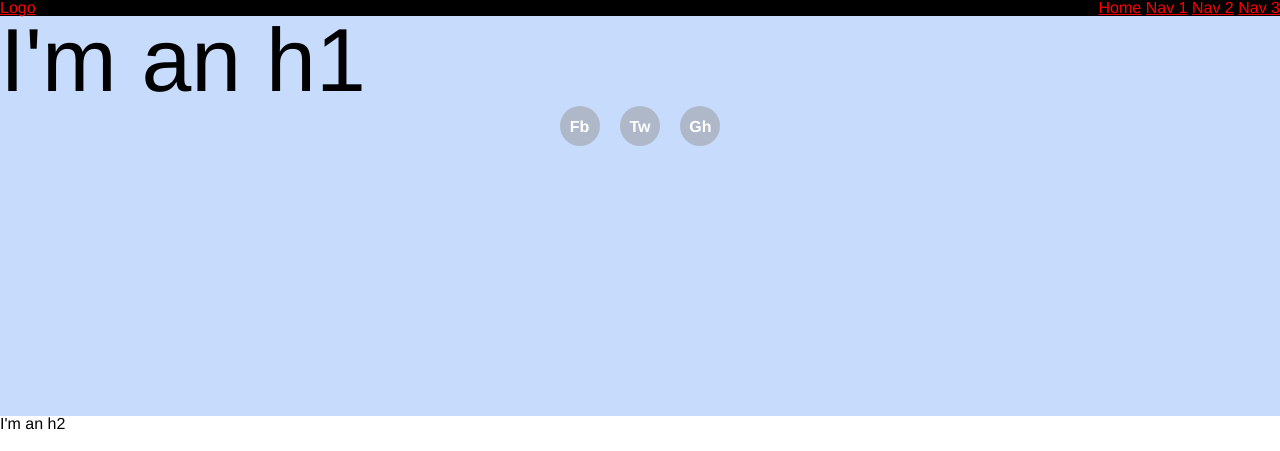
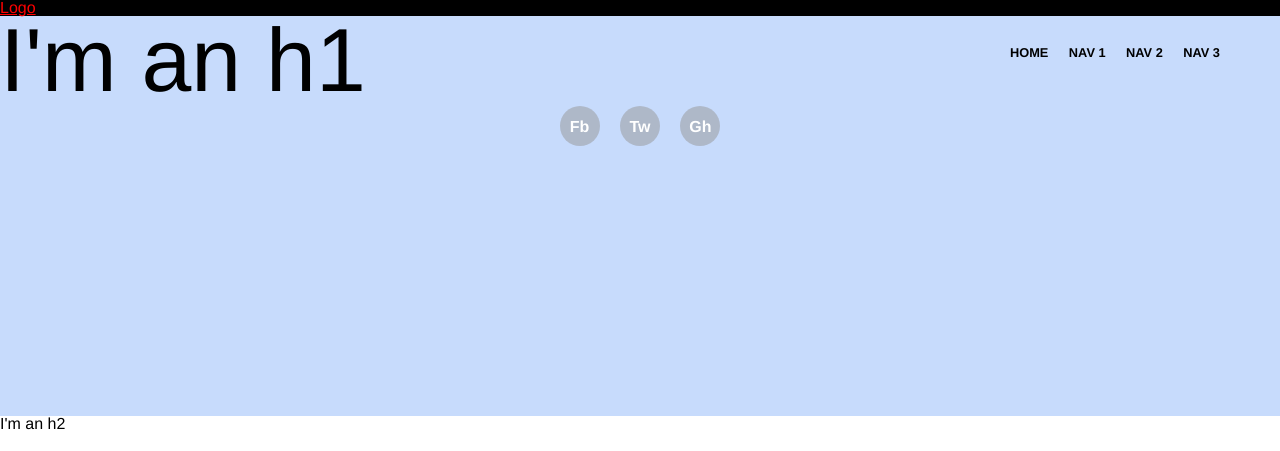
Before and after one commit to ndovu/ndovu.github.io, a plain HTML site: page _site/index.html in a window 1280 px wide. Shown: the top 451 px of the page. Drawn offline with Linux system fonts and the light colour scheme.

Commit message:
Add styles to the navigation

```diff
--- a/_site/css/main.css
+++ b/_site/css/main.css
@@ -16,9 +16,18 @@ a {
 }
 .header-nav {
   float: right;
+  padding: 5.5vh 60px 0 0;
 }
 .header-nav > li {
   display: inline-block;
+  margin-left: 1em;
+}
+.header-nav a {
+  color: #000;
+  font-size: 0.8rem;
+  font-weight: bold;
+  text-decoration: none;
+  text-transform: uppercase;
 }
 
 /* HERO STYLES */
--- a/css/main.css
+++ b/css/main.css
@@ -16,9 +16,18 @@ a {
 }
 .header-nav {
   float: right;
+  padding: 5.5vh 60px 0 0;
 }
 .header-nav > li {
   display: inline-block;
+  margin-left: 1em;
+}
+.header-nav a {
+  color: #000;
+  font-size: 0.8rem;
+  font-weight: bold;
+  text-decoration: none;
+  text-transform: uppercase;
 }
 
 /* HERO STYLES */
```
Also changed, not shown: _includes/header.html (+1 -0 lines), _site/index.html (+1 -0 lines).
